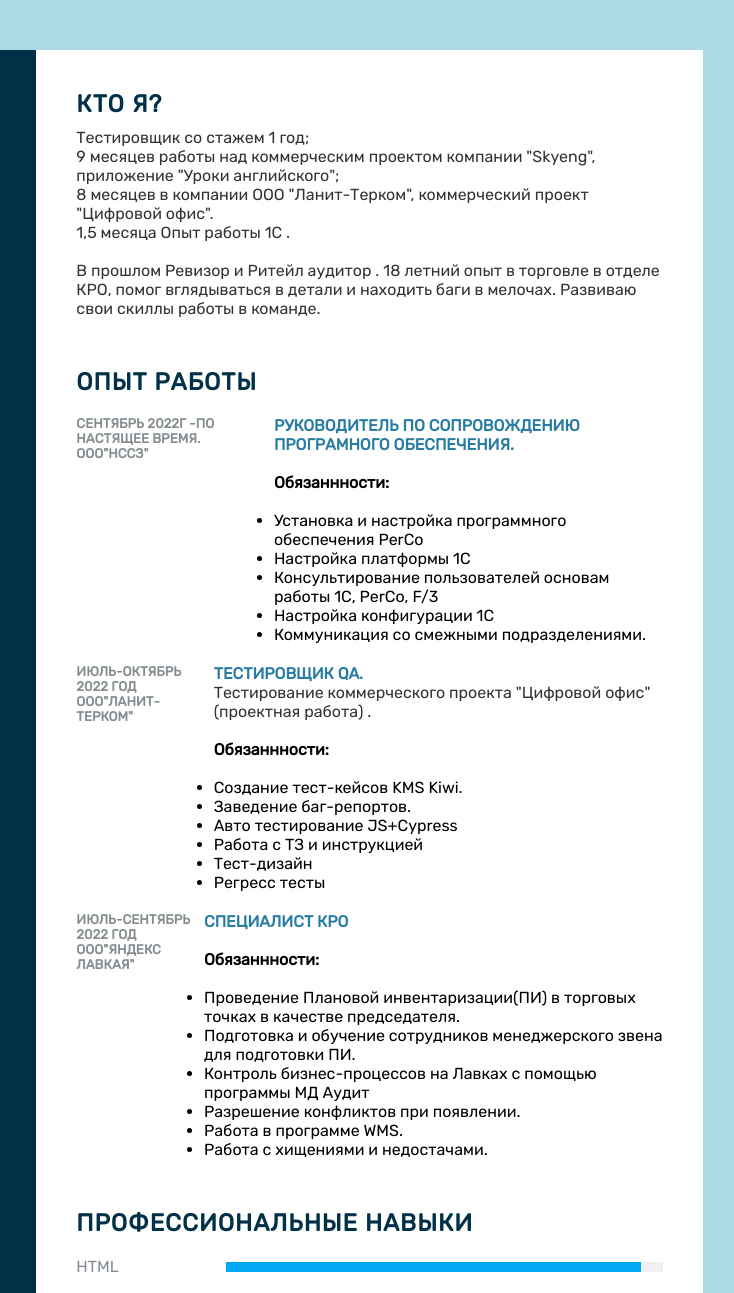
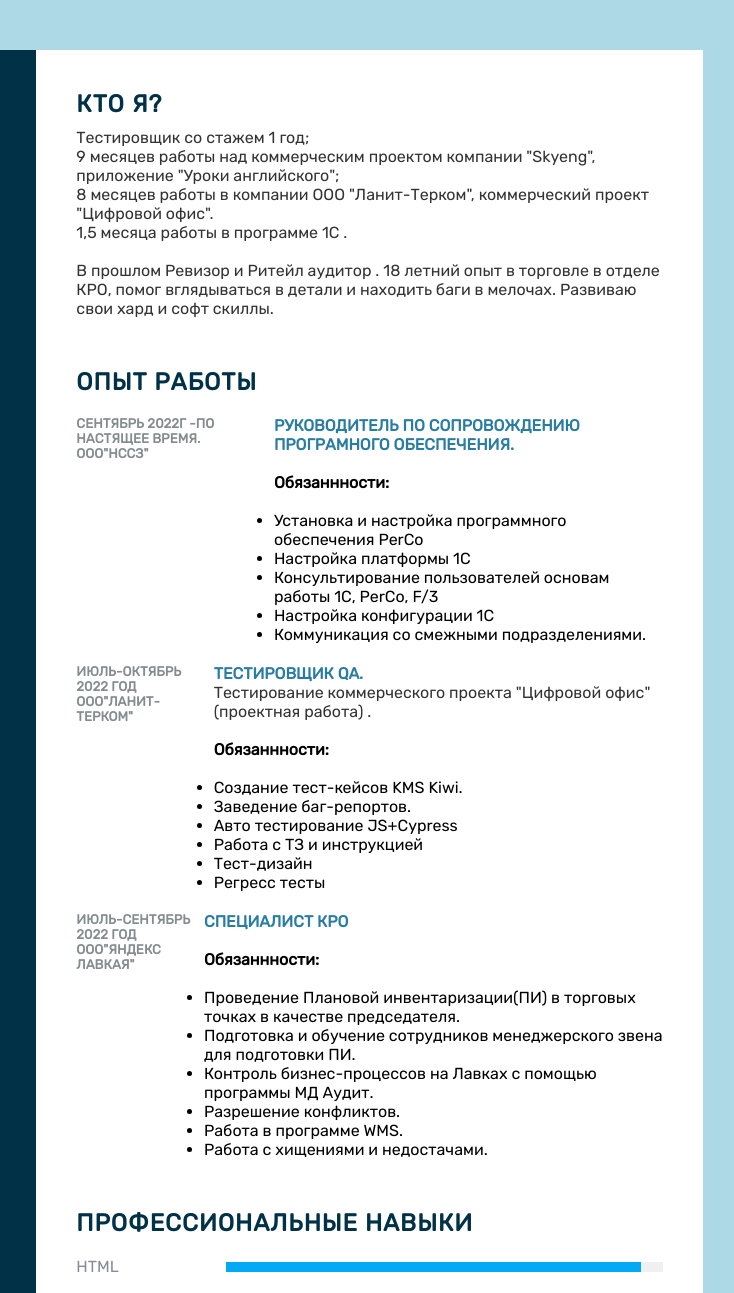
Before and after one commit to NikolaevAlexandr/nikolaevalexandr.github.io, a plain HTML site: page index.html in a window 1280 px wide. Shown: the top 1293 px of the page, 437-1171 px from the left. Drawn offline with nearby package versions, Linux system fonts and the light colour scheme.

Commit message:
Update index.html
Edit for skills

```diff
--- a/index.html
+++ b/index.html
@@ -101,8 +101,8 @@
     <div class="right_Side">
       <div class="about">
         <h2 class="title2">Кто я?</h2>
-        <p>Тестировщик со стажем 1 год;<br> 9 месяцев работы над коммерческим проектом  компании "Skyeng", приложение "Уроки английского";<br> 8 месяцев в компании ООО "Ланит-Терком", коммерческий проект "Цифровой офис".<br>1,5 месяца Опыт работы  1С .
-         <br><br>В прошлом Ревизор и Ритейл аудитор . 18 летний опыт в торговле в отделе КРО, помог вглядываться в детали и находить баги в мелочах. Развиваю свои скиллы работы в команде.  </p>
+        <p>Тестировщик со стажем 1 год;<br> 9 месяцев работы над коммерческим проектом  компании "Skyeng", приложение "Уроки английского";<br> 8 месяцев работы в компании ООО "Ланит-Терком", коммерческий проект "Цифровой офис".<br>1,5 месяца работы в программе 1С .
+         <br><br>В прошлом Ревизор и Ритейл аудитор . 18 летний опыт в торговле в отделе КРО, помог вглядываться в детали и находить баги в мелочах. Развиваю свои хард и софт скиллы.  </p>
       </div>
       <div class="about">
         <h2 class="title2">Опыт работы</h2>
@@ -163,8 +163,8 @@
                 <li>Проведение Плановой инвентаризации(ПИ) в торговых точках в качестве председателя.</li>
                 <li>Подготовка и обучение сотрудников менеджерского звена для подготовки ПИ.
                 </li>
-                <li> Контроль бизнес-процессов на Лавках с помощью программы МД Аудит</li>
-                <li>Разрешение конфликтов при появлении.</li>
+                <li> Контроль бизнес-процессов на Лавках с помощью программы МД Аудит.</li>
+                <li>Разрешение конфликтов.</li>
                 <li>Работа в программе WMS.</li>
                 <li> Работа с хищениями и недостачами.</li>
 
```
